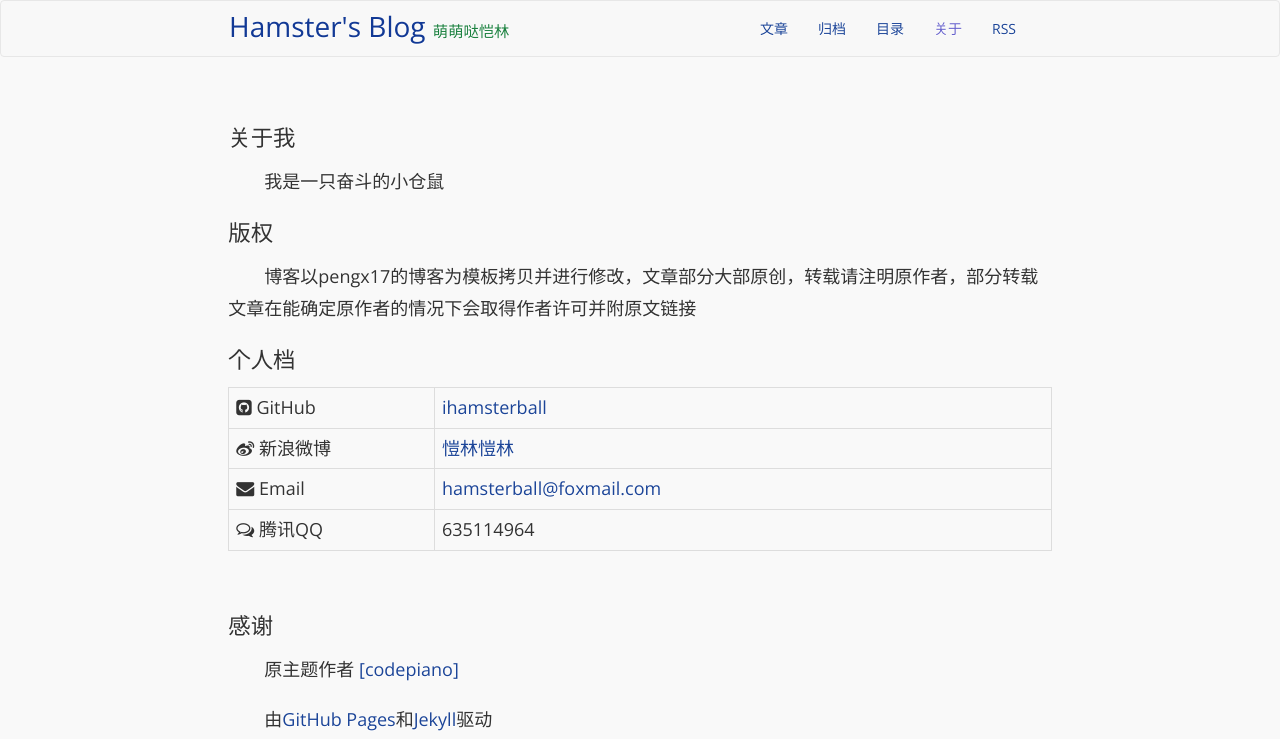
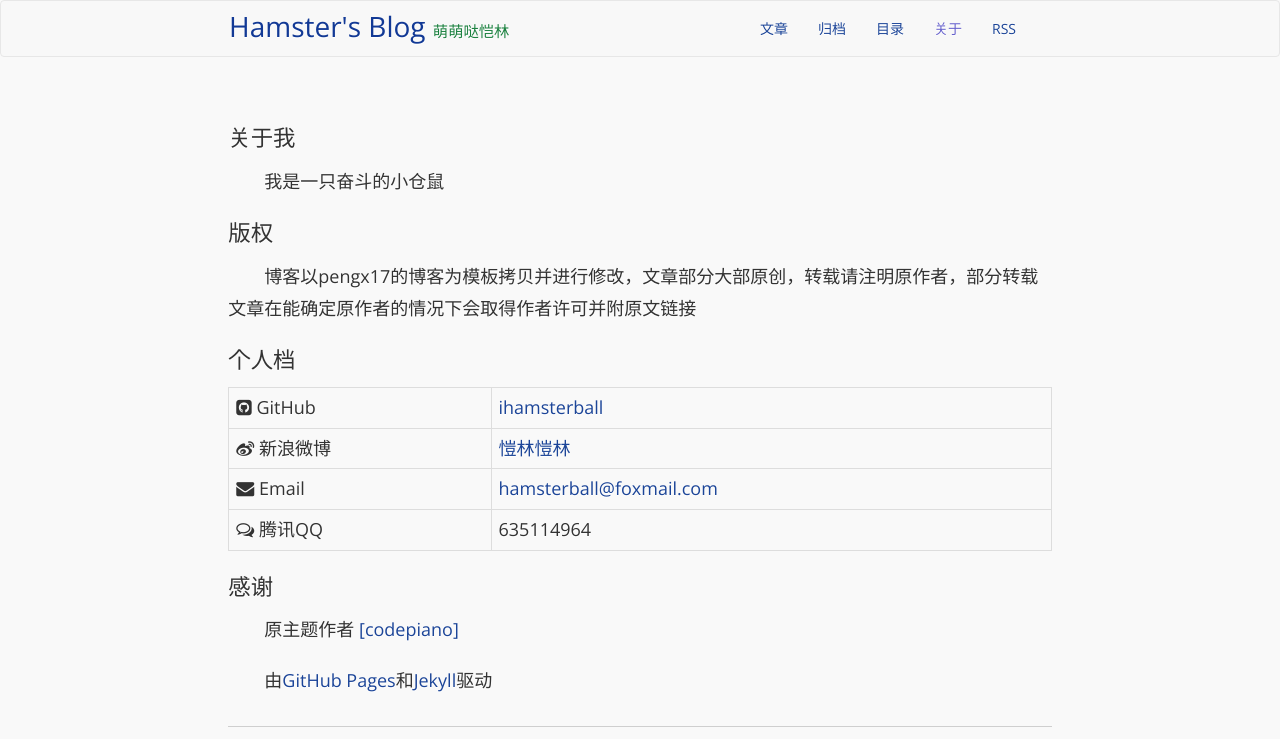
Before and after one commit to iHamsterball/ihamsterball.github.io, a Jekyll site: the page built from about.html, in a window 1280 px wide. Shown: the top 739 px of the page. Built offline with Jekyll 4.4.1, drawn with Linux system fonts in a browser that asks for light colours; nearby versions of some CDN libraries; Markdown is read by kramdown in place of the engine named in the settings; grey boxes are pictures that could not be loaded.

Commit message:
Fix table
Table using bootstrap col-md didn't work normally, table border not
complete, fixed

```diff
--- a/about.html
+++ b/about.html
@@ -12,31 +12,32 @@
   </h2>
   <p class="about">我是一只奋斗的小仓鼠</p>
   <h2>
-    版权</h2>
+    版权
+  </h2>
   <p class="about">博客以pengx17的博客为模板拷贝并进行修改，文章部分大部原创，转载请注明原作者，部分转载文章在能确定原作者的情况下会取得作者许可并附原文链接</p>
   <h2>
-    个人档</h2>
-  <table class="table table-striped" id="about-me">
+    个人档
+  </h2>
+  <table class="table table-striped table-hover" id="about-me">
     <tbody>
       <tr>
-        <td class="col-md-3"><i class="fa fa-github-square"></i> <span>GitHub</span></td>
+        <td><i class="fa fa-github-square"></i> <span>GitHub</span></td>
         <td><a href="{{ site.author.github }}"> ihamsterball</a></td>
       </tr>
       <tr>
-        <td class="col-md-3"><i class="fa fa-weibo"></i> <span>新浪微博</span></td>
+        <td><i class="fa fa-weibo"></i> <span>新浪微博</span></td>
         <td><a href="{{ site.author.weibo }}">愷林愷林</a> </td>
       </tr>
       <tr>
-        <td class="col-md-3"><i class="fa fa-envelope"></i> <span>Email</span></td>
+        <td><i class="fa fa-envelope"></i> <span>Email</span></td>
         <td><a href="mailto:{{ site.author.email }}"> {{ site.author.email }}</a> </td>
       </tr>
       <tr>
-        <td class="col-md-3"><i class="fa fa-comments-o"></i> <span>腾讯QQ</span></td>
+        <td><i class="fa fa-comments-o"></i> <span>腾讯QQ</span></td>
         <td> {{ site.author.qq }} </td>
       </tr>
     </tbody>
   </table>
-  </br>
   <h2>感谢</h2>
   <p class="about">
 	原主题作者 <a href="http://codepiano.github.io/about.html">[codepiano]</a></p>
```
